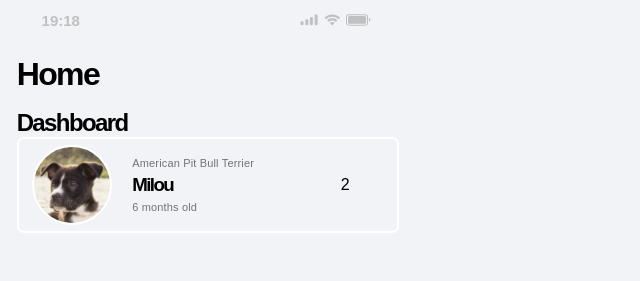
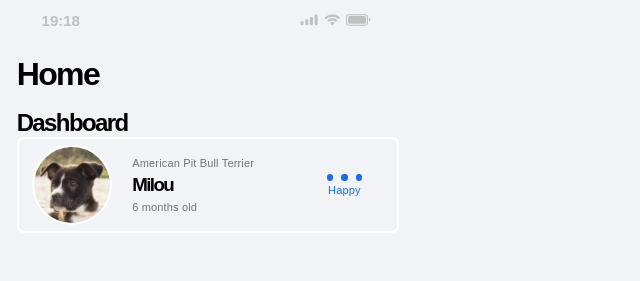
Before and after one commit to Luzaks/pet-walk, a React app: page / in a window 1280 px wide. Shown: the top 281 px of the page, without its empty margins (0-640 px from the left). Built offline with nearby package versions, Linux system fonts and the light colour scheme.

Commit message:
[Style] Completa estilos para el componente Dashboard.

```diff
--- a/src/components/plantillaUno/main/Dashboard.js
+++ b/src/components/plantillaUno/main/Dashboard.js
@@ -6,11 +6,14 @@ import {
   MiniCard,
   PetInfo,
   Text,
+  MoodCont,
+  Circle,
+  BlackText,
 } from '../../../styles/plantillaUnoStyle';
 
 const Dashboard = ({ state }) => {
   const {
-    name, brand, age, img,
+    name, brand, age, img, mood,
   } = state;
 
   return (
@@ -29,7 +32,16 @@ const Dashboard = ({ state }) => {
           {age}
         </Text>
       </PetInfo>
-      <MiniCard>2</MiniCard>
+      <MiniCard>
+        <MoodCont>
+          <Circle />
+          <Circle />
+          <Circle />
+        </MoodCont>
+        <BlackText>
+          {mood}
+        </BlackText>
+      </MiniCard>
     </Card>
   );
 };
--- a/src/state/initialState.js
+++ b/src/state/initialState.js
@@ -6,7 +6,7 @@ const initialState = {
     brand: 'American Pit Bull Terrier',
     age: '6 months old',
     img: Pett,
-    emotion: 'Happy',
+    mood: 'Happy',
   },
 };
 
--- a/src/styles/plantillaUnoStyle.js
+++ b/src/styles/plantillaUnoStyle.js
@@ -66,6 +66,24 @@ const Image = styled.div`
   background-position: 35% 20%;
 `;
 
+const MoodCont = styled(BodyGeneralContainer)`
+  width: fit-content;
+`;
+
+const Circle = styled.div`
+  width: 6.5px;
+  height: 6.5px;
+  margin: 0 4px;
+  border-radius: 50%;
+  background-color: #1d6ce3;
+`;
+
+const BlackText = styled(Text)`
+  color: #1d6ce3;
+  width: fit-content;
+  margin-top: 3%;
+`;
+
 export {
   Properties,
   BodyTitle,
@@ -75,4 +93,7 @@ export {
   PetInfo,
   Text,
   Image,
+  MoodCont,
+  Circle,
+  BlackText,
 };
```
